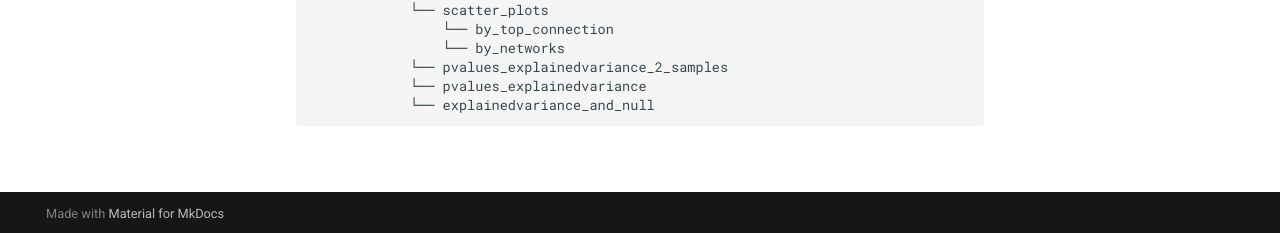
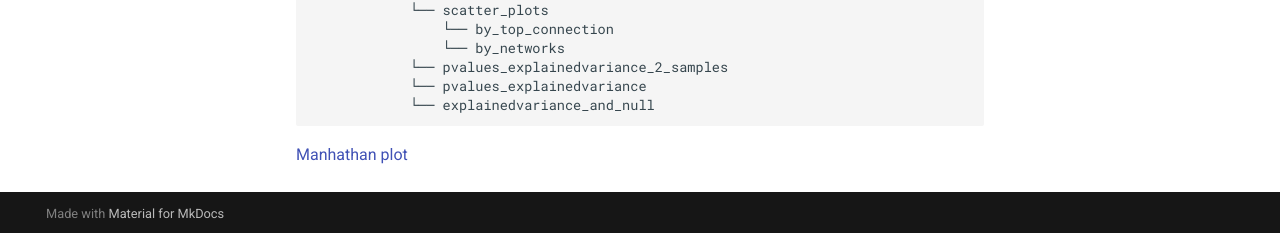
Before and after one commit to omiranda/polyneuro_risk_score, an MkDocs documentation site: the page built from docs/exploring_outputs.md, in a window 1280 px wide and 961 px high. Shown: the part 725-958 px from the top of the window. Built offline with MkDocs 1.6.1 and Material for MkDocs 9.7.7, drawn with Linux system fonts in a browser that asks for light colours; old or Windows-style settings are respelled for this version of MkDocs.

Commit message:
Update exploring_outputs.md

````diff
--- a/docs/exploring_outputs.md
+++ b/docs/exploring_outputs.md
@@ -31,3 +31,4 @@ This section explores the various outputs of the code. Of note, there are slight
             └── pvalues_explainedvariance
             └── explainedvariance_and_null
 ```
+[Manhathan plot](./example1/BWAS/figures/Manhattan_plots/BWAS_manhattan_plot_like.png)
````
